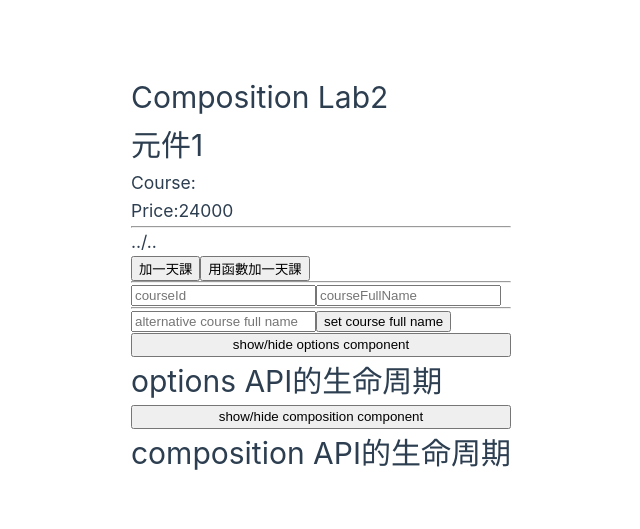
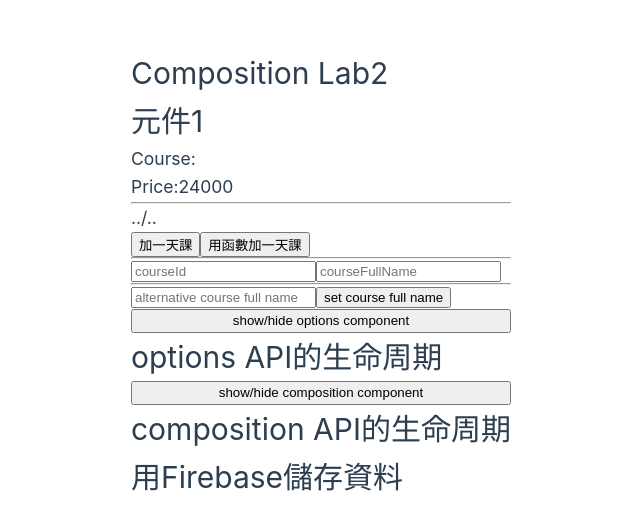
Before and after one commit to dream11026/202507_Vue3, a Vue app in the folder lab13_vite_composition2/: page / in a window 1280 px wide. Shown: the part 125-654 px from the top of the page, without its empty margins (129-769 px from the left). Built offline with nearby package versions, Linux system fonts and the light colour scheme.

Commit message:
add Firebase 空殼

```diff
--- a/lab13_vite_composition2/src/App.vue
+++ b/lab13_vite_composition2/src/App.vue
@@ -12,6 +12,8 @@ const toggleOptions2 = () => {
 const toggleComposition2 = () => {
   displayComposition2.value = !displayComposition2.value
 }
+
+import FirebasePost from './components/FirebasePost.vue'
 
 </script>
 
@@ -32,6 +34,8 @@ const toggleComposition2 = () => {
   <div v-if="displayComposition2">
     <MyComposition2></MyComposition2>
   </div>
+  <br />
+  <FirebasePost></FirebasePost>
 </template>
 
 <style scoped></style>
--- /dev/null
+++ b/lab13_vite_composition2/src/components/FirebasePost.vue
@@ -0,0 +1,18 @@
+<template>
+    <div>
+        <h1>用Firebase儲存資料</h1>
+    </div>
+</template>
+
+<script>
+export default {
+    data() {
+        return {
+            course: { id: "POOP", name: "Python OOP", duration: 35 },
+            courses: []
+        }
+    }
+}
+</script>
+
+<style lang="scss" scoped></style>
```
